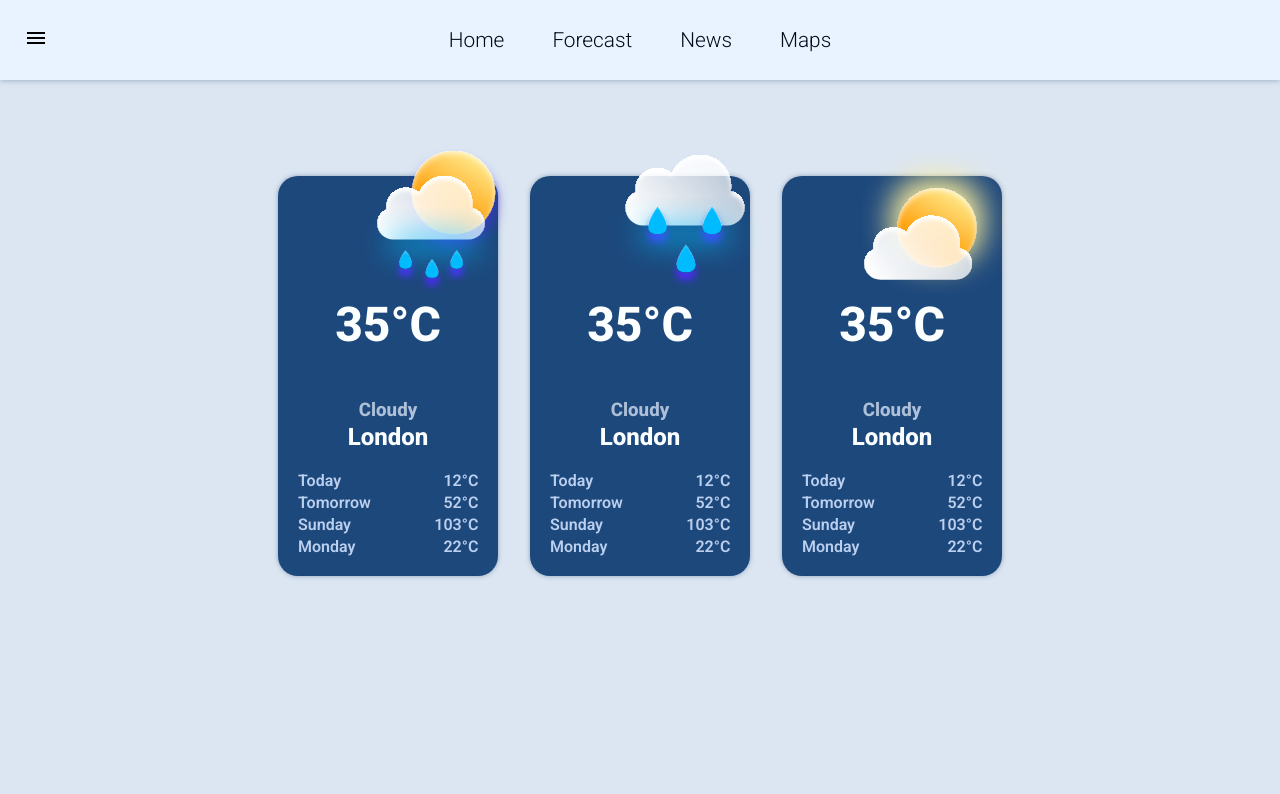
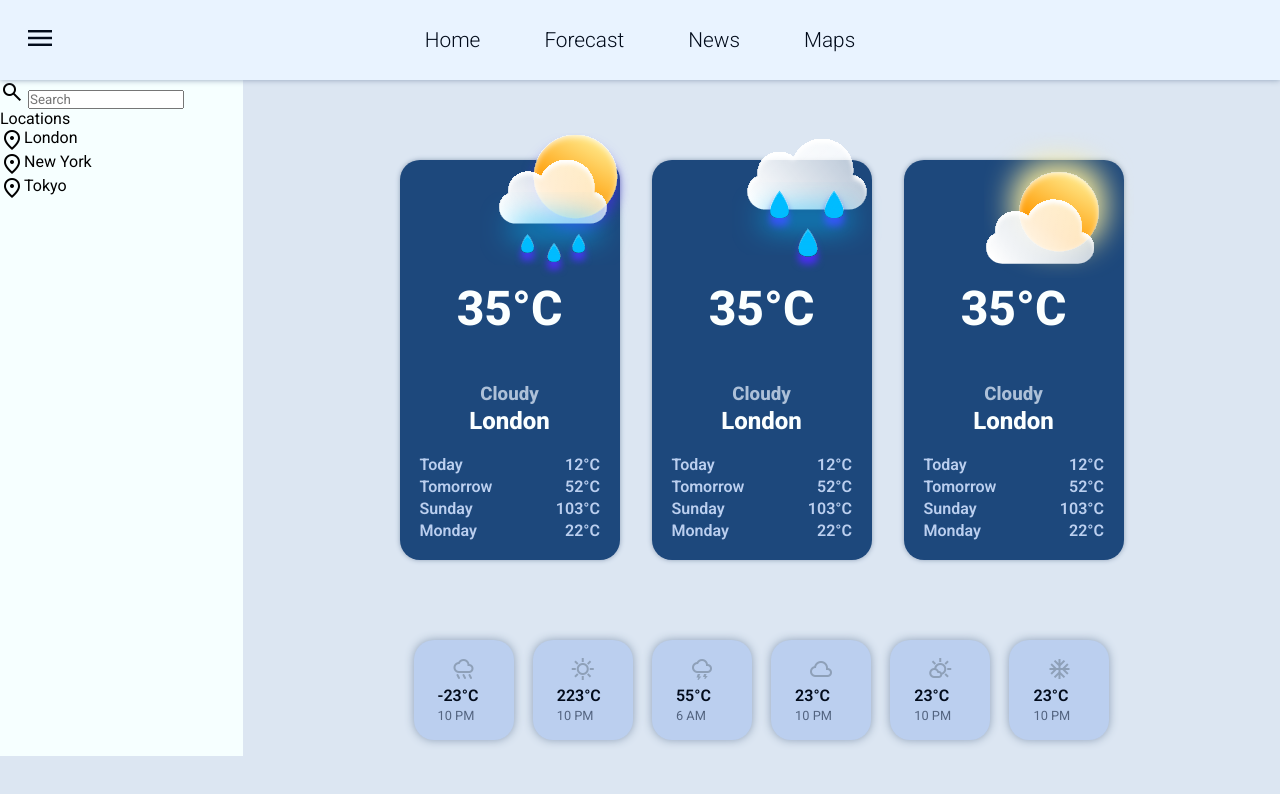
Before and after one commit to SirLuciferZ/Weather-App, a plain HTML site: page index.html in a window 1280 px wide. Drawn offline with nearby package versions, Linux system fonts and the light colour scheme; a web font is replaced by a local one.

Commit message:
Enhance Weather App layout with sidebar and temperature display components

```diff
--- a/index.html
+++ b/index.html
@@ -34,11 +34,33 @@
       </div>
     </header>
 
-    <nav class="side-bar-container"></nav>
     <main>
+      <nav class="side-bar-container">
+        <div class="search-bar-container">
+          <span class="material-symbols-outlined">search</span>
+          <input type="text" placeholder="Search" />
+        </div>
+
+        <p class="loc">Locations</p>
+        <div class="loc-container">
+          <div class="loc-item">
+            <span class="material-symbols-outlined">location_on</span>
+            <p class="loc-name">London</p>
+          </div>
+          <div class="loc-item">
+            <span class="material-symbols-outlined">location_on</span>
+            <p class="loc-name">New York</p>
+          </div>
+          <div class="loc-item">
+            <span class="material-symbols-outlined">location_on</span>
+            <p class="loc-name">Tokyo</p>
+          </div>
+        </div>
+      </nav>
+      <div class="weather-card-container">
         <div class="card-container">
           <div class="card">
-            <img src="icons/sun-rainy.svg" alt="">
+            <img src="icons/sun-rainy.svg" alt="" />
             <h1>35°C</h1>
             <h2>London</h2>
             <h3>Cloudy</h3>
@@ -50,8 +72,7 @@
             </div>
           </div>
           <div class="card">
-
-            <img src="icons/rainy.svg" alt="">
+            <img src="icons/rainy.svg" alt="" />
             <h1>35°C</h1>
             <h2>London</h2>
             <h3>Cloudy</h3>
@@ -63,7 +84,7 @@
             </div>
           </div>
           <div class="card">
-            <img src="icons/cloudy.svg" alt="">
+            <img src="icons/cloudy.svg" alt="" />
 
             <h1>35°C</h1>
             <h2>London</h2>
@@ -76,6 +97,40 @@
             </div>
           </div>
         </div>
+
+        <div class="today-temp">
+          <div class="temp-container">
+            <span class="material-symbols-outlined">rainy</span>
+            <p class="temp">-23°C</p>
+            <p class="time">10 PM</p>
+          </div>
+          <div class="temp-container">
+            <span class="material-symbols-outlined">sunny</span>
+            <p class="temp">223°C</p>
+            <p class="time">10 PM</p>
+          </div>
+          <div class="temp-container">
+            <span class="material-symbols-outlined">thunderstorm</span>
+            <p class="temp">55°C</p>
+            <p class="time">6 AM</p>
+          </div>
+          <div class="temp-container">
+            <span class="material-symbols-outlined">cloud</span>
+            <p class="temp">23°C</p>
+            <p class="time">10 PM</p>
+          </div>
+          <div class="temp-container">
+            <span class="material-symbols-outlined">partly_cloudy_day</span>
+            <p class="temp">23°C</p>
+            <p class="time">10 PM</p>
+          </div>
+          <div class="temp-container">
+            <span class="material-symbols-outlined">ac_unit</span>
+            <p class="temp">23°C</p>
+            <p class="time">10 PM</p>
+          </div>
+        </div>
+      </div>
     </main>
 
     <script src="index.js"></script>
--- a/style.css
+++ b/style.css
@@ -67,26 +67,80 @@ body {
     left: 1.5rem;
 }
 
+.left span {
+    font-size: 2rem;
+    cursor: pointer;
+    transition: 0.15s;
+    color: var(--text);
+}
+
+.left span:hover {
+    scale: 1.1;
+    color: var(--success);
+}
+
 
 .header-container .center a {
     color: var(--text);
     text-decoration: none;
+    padding: 0.75rem 1.5rem;
+    font-size: 1.3rem;
+    border-radius: 10px;
+    cursor: pointer;
+    transition: all 0.15s;
 }
 
 .links {
     display: flex;
-
+    gap: 1rem;
 }
 
 .links li {
     list-style: none;
-    padding: 0.75rem 1.5rem;
-    font-size: 1.3rem;
 }
+
+.links li:hover a {
+    background-color: var(--secondary);
+    color: var(--card-text);
+    box-shadow: 0 0 5px var(--border-muted);
+}
+
+
+
 
 
 /*          main page         */
 
+main {
+    display: flex;
+}
+
+
+.side-bar-container{
+    display: flex;
+    flex-direction: column;
+    background-color: var(--bg-light);
+    width: 300px;
+}
+
+
+
+.loc-item{
+    display: flex;
+}
+
+
+
+
+.weather-card-container {
+    display: flex;
+    flex-direction: column;
+    justify-self: center;
+    align-self: center;
+    justify-content: center;
+    align-items: center;
+    width: 100%;
+}
 
 .card-container {
     display: flex;
@@ -95,7 +149,7 @@ body {
     flex-wrap: wrap;
     gap: 2rem;
     padding: 1rem;
-    margin-top: 5rem;
+    margin-top: 4rem;
 }
 
 
@@ -108,6 +162,11 @@ body {
     width: 220px;
     height: 400px;
     transition: all 0.3s ease;
+    cursor: pointer;
+}
+
+.card:hover {
+    scale: 1.05;
 }
 
 .card h1 {
@@ -121,7 +180,8 @@ body {
 
 }
 
-.card h2, .card h3 {
+.card h2,
+.card h3 {
     color: var(--card-text);
     position: absolute;
     bottom: 125px;
@@ -160,3 +220,52 @@ body {
     width: 150px;
     left: 80px;
 }
+
+
+
+.today-temp {
+    display: flex;
+    justify-content: center;
+    align-items: center;
+    flex-wrap: wrap;
+    gap: 1.2rem;
+    padding: 1rem;
+    margin-top: 3rem;
+}
+
+.temp-container {
+    background-color: var(--card-info);
+    padding: 1.5rem;
+    color: var(--card-text);
+    border-radius: 20px;
+    height: 100px;
+    width: 100px;
+    display: flex;
+    flex-direction: column;
+    justify-content: center;
+    box-shadow: 0 0 10px var(--border-muted);
+    transition: 0.3s;
+    cursor: pointer;
+}
+
+.temp-container:hover {
+    scale: 1.1;
+}
+
+.temp-container span {
+    align-self: center;
+    margin-bottom: 5px;
+    color: var(--border-muted);
+}
+
+.temp {
+    font-weight: 600;
+    color: var(--text);
+    margin-bottom: 3px;
+
+}
+
+.time {
+    font-size: 0.8rem;
+    color: var(--info);
+}
```
Lines whose indentation alone changed are shown as unchanged.
